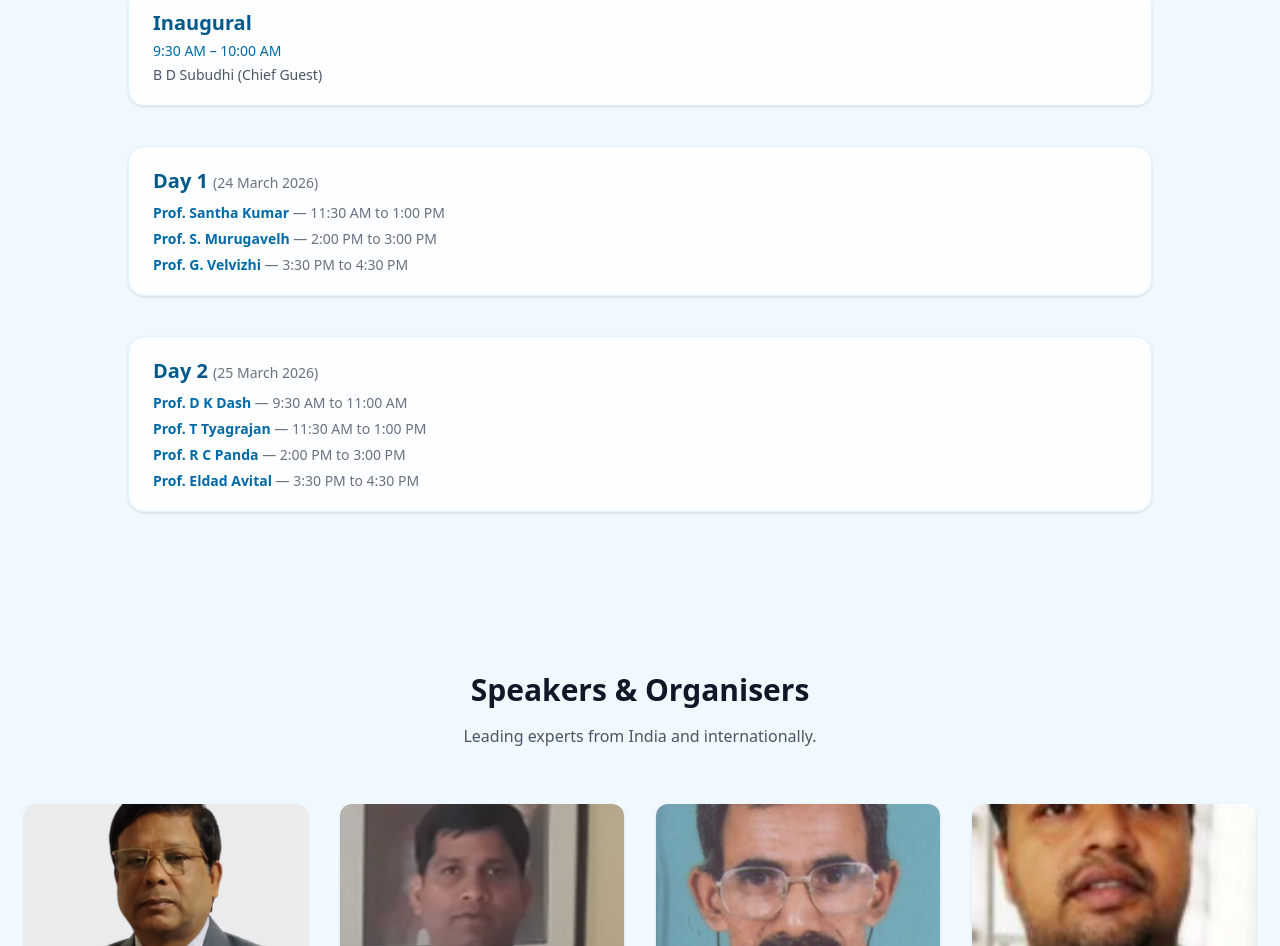
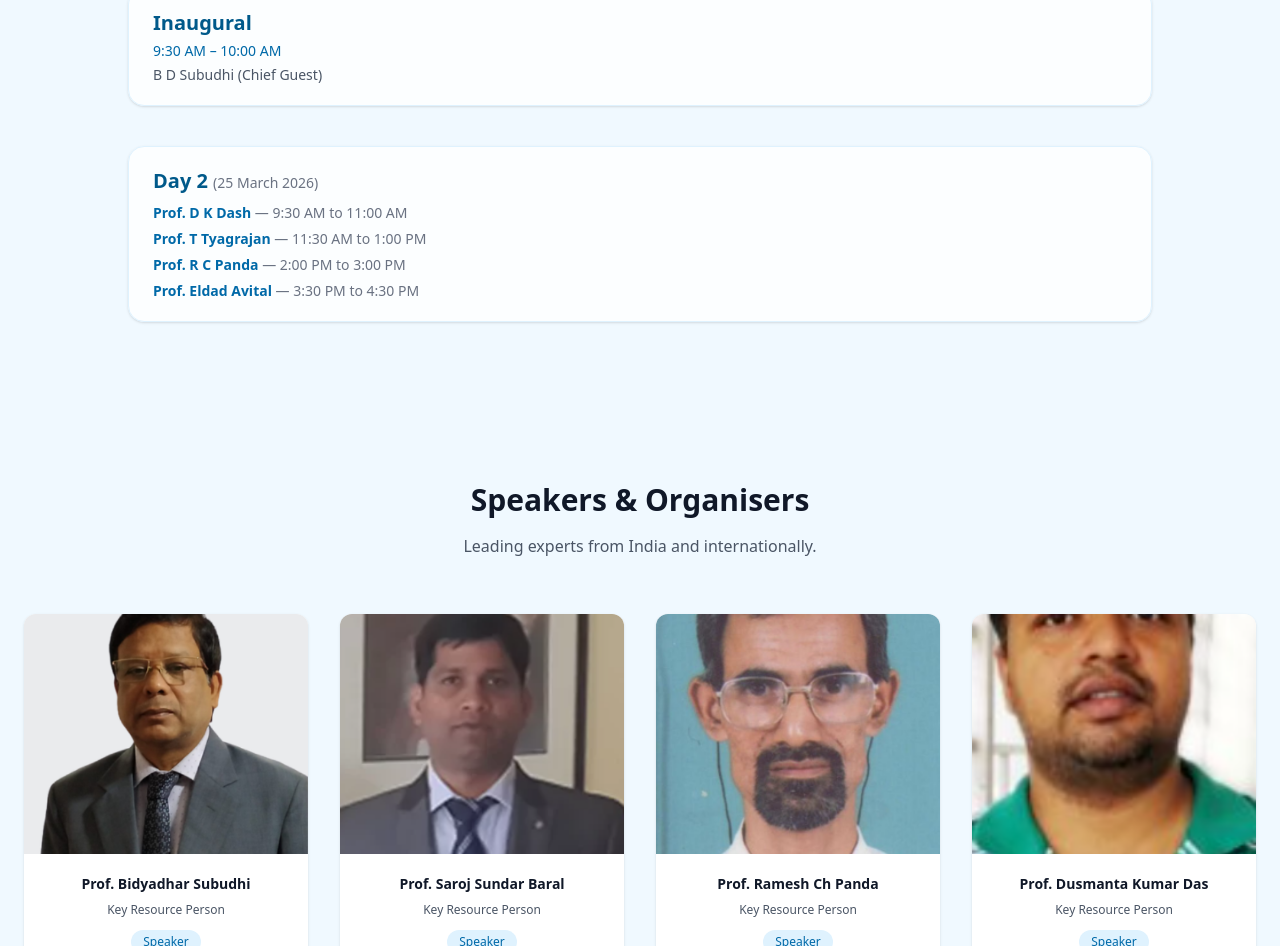
Before and after one commit to uzumaki902/webpage, a React app: page / in a window 1280 px wide. Shown: the part 2284-3230 px from the top of the page. Built offline with nearby package versions, Linux system fonts and the light colour scheme; the HTML template or start-up script is replaced by a standard one.

Commit message:
dfgofidgiofdg

```diff
--- a/src/components/Program.jsx
+++ b/src/components/Program.jsx
@@ -10,34 +10,7 @@ function Program() {
           <p className="text-sm text-gray-600">B D Subudhi (Chief Guest)</p>
         </div>
 
-        <div className="rounded-2xl bg-white/80 shadow-sm border border-sky-100 px-6 py-5 space-y-2">
-          <h3 className="font-semibold text-xl text-sky-800">
-            Day 1{" "}
-            <span className="text-sm font-normal text-gray-500">
-              (24 March 2026)
-            </span>
-          </h3>
-          <ul className="space-y-1.5">
-            <li className="text-sm text-gray-700">
-              <span className="font-semibold text-sky-700">
-                Prof. Santha Kumar
-              </span>
-              <span className="text-gray-500"> — 11:30 AM to 1:00 PM</span>
-            </li>
-            <li className="text-sm text-gray-700">
-              <span className="font-semibold text-sky-700">
-                Prof. S. Murugavelh
-              </span>
-              <span className="text-gray-500"> — 2:00 PM to 3:00 PM</span>
-            </li>
-            <li className="text-sm text-gray-700">
-              <span className="font-semibold text-sky-700">
-                Prof. G. Velvizhi
-              </span>
-              <span className="text-gray-500"> — 3:30 PM to 4:30 PM</span>
-            </li>
-          </ul>
-        </div>
+
 
         <div className="rounded-2xl bg-white/80 shadow-sm border border-sky-100 px-6 py-5 space-y-2">
           <h3 className="font-semibold text-xl text-sky-800">
```
